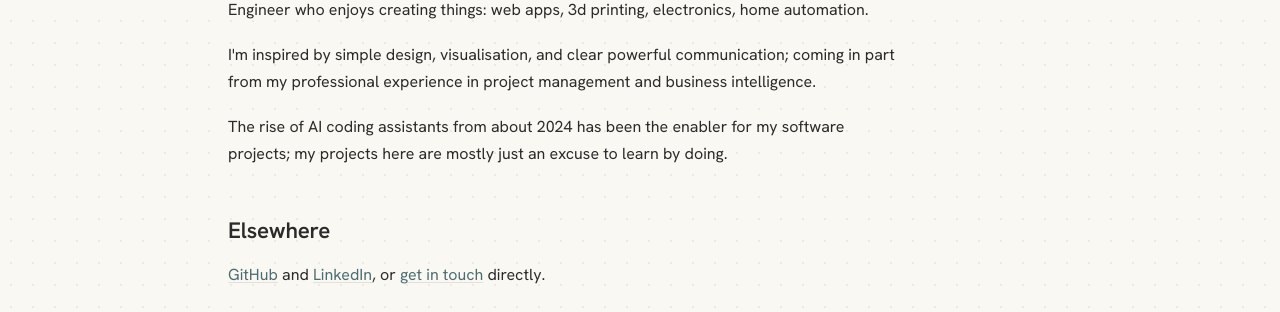
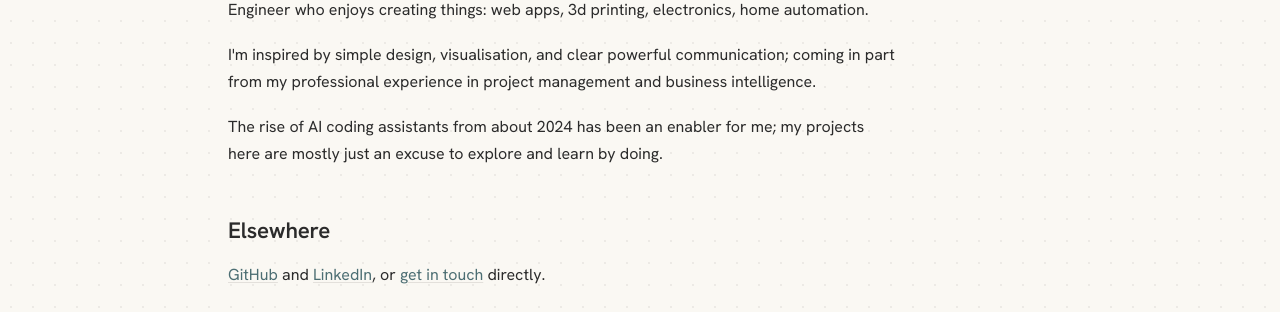
Before and after one commit to amiablealex/amiablealex-web, a Flask app: page /about in a window 1280 px wide. Shown: the part 210-522 px from the top of the page. Run offline with Flask 3, Linux system fonts and the light colour scheme.

Commit message:
Update paragraph on AI coding assistants

```diff
--- a/templates/about.html
+++ b/templates/about.html
@@ -22,7 +22,7 @@
     <p>I'm inspired by simple design, visualisation, and clear powerful communication; coming in part from my
       professional experience in project management and business intelligence.</p>
 
-    <p>The rise of AI coding assistants from about 2024 has been the enabler for my software projects; my projects here are mostly just an excuse to learn by doing.</p>
+    <p>The rise of AI coding assistants from about 2024 has been an enabler for me; my projects here are mostly just an excuse to explore and learn by doing.</p>
 
     <p>{#A short paragraph on the kind of work you enjoy — engineering, data
       and BI, self-hosting, hardware — and the thread that connects it. This is
```
